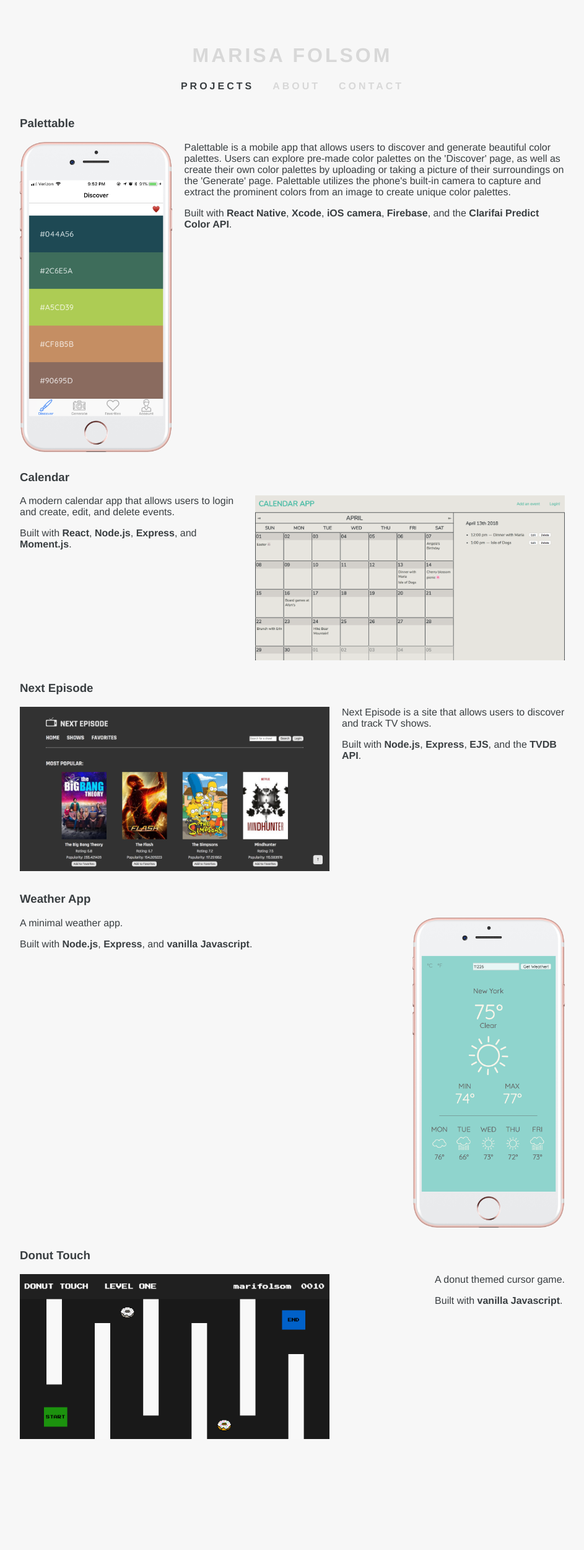
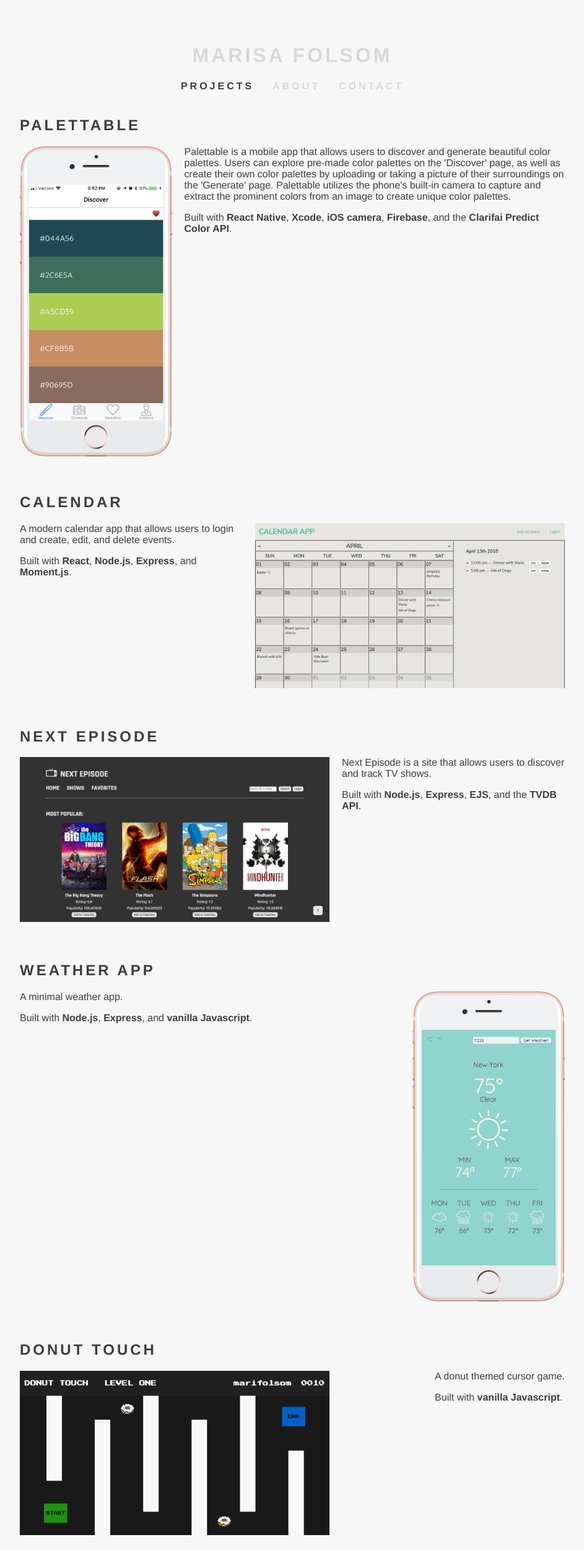
Before and after one commit to marifolsom/portfolio-site, a React (Create React App) app: page /projects in a window 1280 px wide. Shown: the top 2500 px of the page at 62% size, without its empty margins (168-1111 px from the left). Before the commit the page ends 2415 px from the top, so only its background shows below. Built offline with nearby package versions, Linux system fonts and the light colour scheme.

Commit message:
Style about page

```diff
--- a/src/App.css
+++ b/src/App.css
@@ -52,7 +52,8 @@ nav {
 
 /* Project page */
 .project-title {
-  margin-top: 30px;
+  margin-top: 60px;
+  letter-spacing: 4px;
 }
 
 .first {
@@ -104,13 +105,23 @@ nav {
 
 
 /* About page */
+.about-me {
+  display: flex;
+}
+
+.about-me img {
+  height: 250px;
+  padding-right: 20px;
+}
+
+.about-me p {
+  margin-top: 0;
+}
+
 .skills-container {
   display: flex;
   justify-content: space-between;
-}
-
-.about img {
-  width: 250px;
+  padding-top: 20px;
 }
 
 
--- a/src/components/About/index.js
+++ b/src/components/About/index.js
@@ -6,8 +6,10 @@ class About extends Component {
     return (
       <div className="container about">
         {/* <h2 className="page-title">ABOUT</h2> */}
-        <img src={require("../../assets/img/about.JPG")} alt="Weather App Homepage"/>
-        <p>I’m a digital artist and web developer, passionate about good design and intuitive user experience. I take pleasure in going beyond the basics, delving into different solutions to recreate what I’m envisioning in my head. I believe that there is no end to what you can learn, so long as you put in the effort to learn it.</p>
+        <div className="about-me">
+          <img src={require("../../assets/img/about.JPG")} alt="Weather App Homepage"/>
+          <p>I’m a digital artist and web developer, passionate about good design and intuitive user experience. I take pleasure in going beyond the basics, delving into different solutions to recreate what I’m envisioning in my head. I believe that there is no end to what you can learn, so long as you put in the effort to learn it.</p>
+        </div>
 
         <div className="skills-container">
           <div className="skills">
--- a/src/components/Projects/index.js
+++ b/src/components/Projects/index.js
@@ -7,7 +7,7 @@ class Projects extends Component {
       <div className="container projects">
         {/* <h2 className="page-title">PROJECTS</h2> */}
         <div className="project-section palettable">
-          <h3 className="project-title first">Palettable</h3>
+          <h2 className="project-title first">PALETTABLE</h2>
           <div className="project-info">
             <img src={require("../../assets/img/app-screenshots/palettable-discover.png")} alt="Palettable Discover Page"/>
             <div>
@@ -18,7 +18,7 @@ class Projects extends Component {
         </div>
 
         <div className="project-section calendar-app">
-          <h3 className="project-title">Calendar</h3>
+          <h2 className="project-title">CALENDAR</h2>
           <div className="project-info">
             <a href="https://still-earth-11122.herokuapp.com/" target="_blank">
               <img src={require("../../assets/img/app-screenshots/calendar-app.png")} alt="Calendar App Homepage"/>
@@ -31,7 +31,7 @@ class Projects extends Component {
         </div>
 
         <div className="project-section next-episode">
-          <h3 className="project-title">Next Episode</h3>
+          <h2 className="project-title">NEXT EPISODE</h2>
           <div className="project-info">
             <a href="https://next-episode-app.herokuapp.com/" target="_blank">
               <img src={require("../../assets/img/app-screenshots/next-episode-home.png")} alt="Next Episode Homepage"/>
@@ -44,7 +44,7 @@ class Projects extends Component {
         </div>
 
         <div className="project-section weather-app">
-          <h3 className="project-title">Weather App</h3>
+          <h2 className="project-title">WEATHER APP</h2>
           <div className="project-info">
             <a href="http://marifolsom-weatherapp.bitballoon.com/" target="_blank">
               <img src={require("../../assets/img/app-screenshots/weather-app.png")} alt="Weather App Homepage"/>
@@ -57,7 +57,7 @@ class Projects extends Component {
         </div>
 
         <div className="project-section donut-touch">
-          <h3 className="project-title">Donut Touch</h3>
+          <h2 className="project-title">DONUT TOUCH</h2>
           <div className="project-info">
             <a href="http://donuttouch.bitballoon.com/" target="_blank">
               <img src={require("../../assets/img/app-screenshots/donut-touch.png")} alt="Donut Touch Level 1"/>
```
